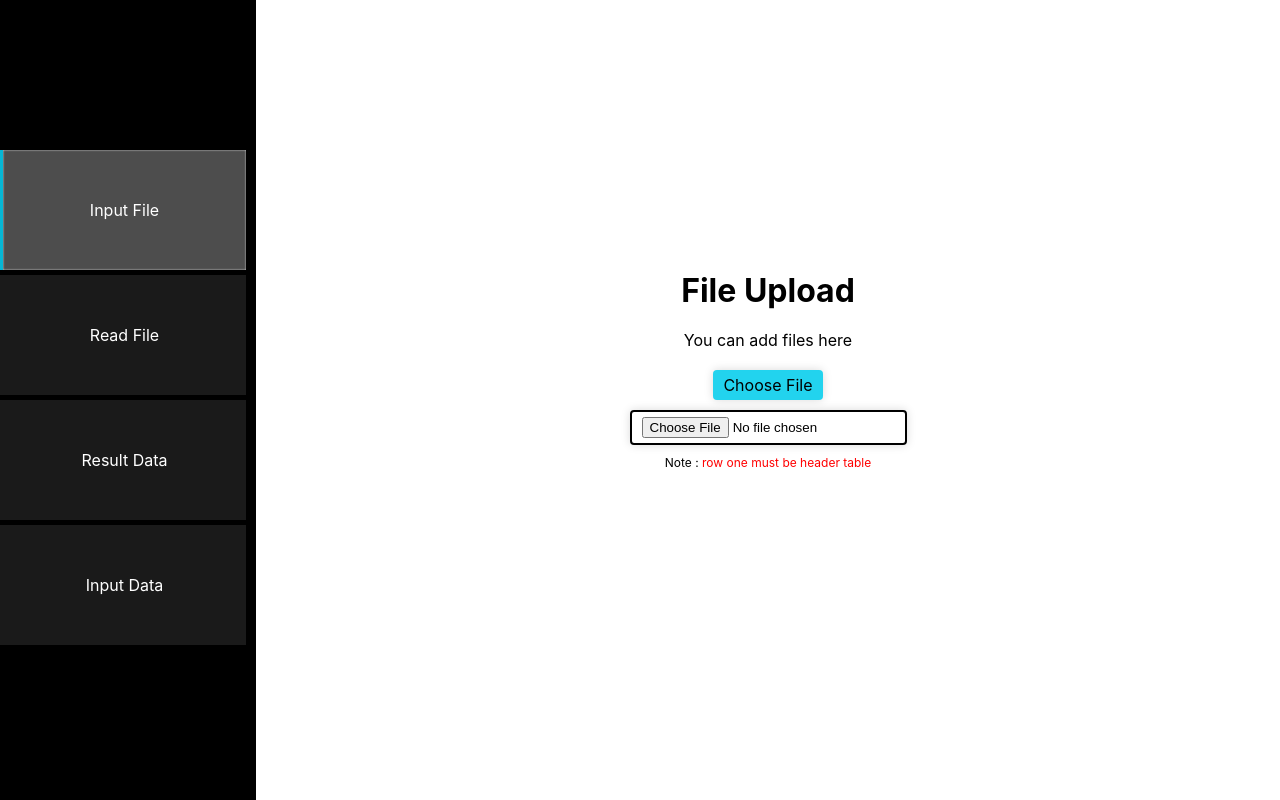
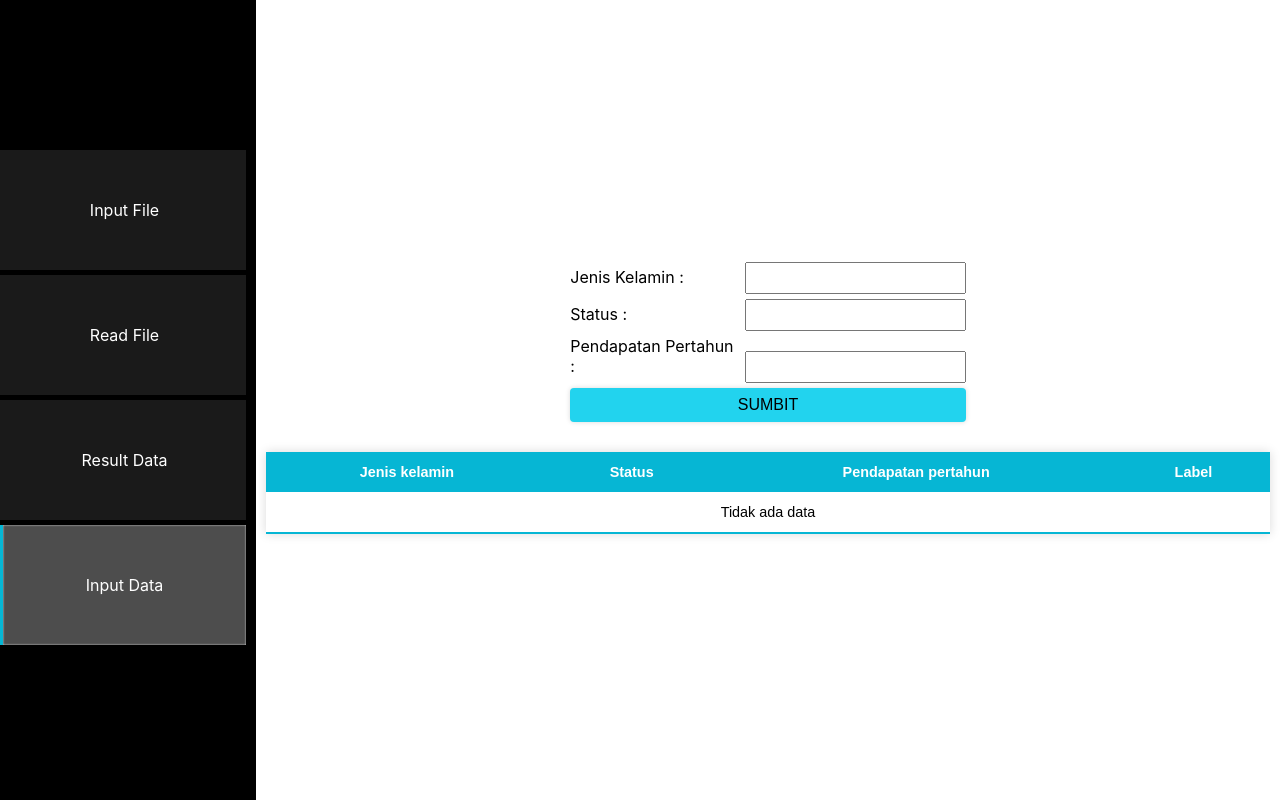
Before and after one commit to agvenmuharisrifqi/showDataML, a Django app: template templates/index.html in a window 1280 px wide. Run offline with Django 4.2, Linux system fonts and the light colour scheme; the template is opened without the code that fills it, so the values that code supplies are empty; parts of the project's set-up code (start-up, migrations or seed data) failed here and were passed over; some libraries are stand-ins or nearby versions.

Commit message:
Update input data

```diff
--- a/static/css/style.css
+++ b/static/css/style.css
@@ -128,38 +128,37 @@ label[for='input_file']:hover{
 }
 
 /* Input Data */
-
-.input-table-wrapper {
-    position: absolute;
-    top: 0;
-    left: 0;
-    width: 100%;
-    background-color: white;
+.input-data-wrapper {
+    display: flex;
+    flex-direction: column;
+    justify-content: center;
+    align-items: center;
+    height: 100vh;
 }
 
-.input-table {
-    display: none;
-    flex-wrap: wrap;
-    justify-content: space-evenly;
-    align-items: flex-end;
-    column-gap: 10px;
-    row-gap: 10px;
-    margin: 20px;
-    transition: all .5s;
+.input-data {
+    display: flex;
+    justify-content: center;
+    align-items: center;
 }
 
-.input-table.active {
-    display: flex;
+.input-data div {
+    margin: 5px 0;
 }
 
-.input-table input {
+.input-data label {
+    display: inline-block;
+    width: 170px;
+}
+
+.input-data input {
     padding: 5px;
     font-size: 1rem;
 }
 
 .btn-add {
     padding: 8px;
-    width: 210px;
+    width: 100%;
     font-size: 1rem;
     cursor: pointer;
     background-color: #22d3ee;
@@ -169,13 +168,6 @@ label[for='input_file']:hover{
 
 .btn-add:hover {
     background-color: #06b6d4;
-}
-
-.btn-overlay {
-    width: 100%;
-    padding: 10px;
-    background-color: rgba(0, 0, 0, .3);
-    transition: all .5s;
 }
 
 .styled-table {
@@ -237,12 +229,3 @@ label[for='input_file']:hover{
     padding: 5px;
     font-size: 1rem;
 }
-
-/* @media (max-width: 760px) {
-    .container {
-        grid-template-columns: 1fr;
-    }
-    .navbar {
-        display: none;
-    }
-} */
--- a/static/js/scripts.js
+++ b/static/js/scripts.js
@@ -14,107 +14,107 @@ $(".nav-item").each(function (index) {
 /**
  * Function for display table input
  */
-$(".btn-overlay").click(function () {
-    var cls = $(".input-table").prop('classList');
-    if (cls.contains("active")) {
-        $(".input-table").removeClass("active");
-        $(this).html("DOWN &oror;");
-    } else {
-        $(".input-table").addClass("active");
-        $(this).html("UP &andand;");
-    }
-});
+// $(".btn-overlay").click(function () {
+//     var cls = $(".input-table").prop('classList');
+//     if (cls.contains("active")) {
+//         $(".input-table").removeClass("active");
+//         $(this).html("DOWN &oror;");
+//     } else {
+//         $(".input-table").addClass("active");
+//         $(this).html("UP &andand;");
+//     }
+// });
 
 /**
  * Function to insert data from input to table
  */
-$(".btn-add").on("click", function () {
-    var jenis_kelamin = $("#input_jk").val();
-    var status = $("#input_status").val();
-    var usia = $("#input_usia").val();
-    var pekerjaan = $("#input_pekerjaan").val();
-    var pendapatan = $("#input_pendapatan").val();
-    var produk = $("#input_produk").val();
-    if (!jenis_kelamin || !status || !usia || !pekerjaan || !pendapatan || !produk) return
-    $("#my_table tbody:last-child").append(
-        `
-        <tr>
-            <td>${jenis_kelamin}</td>
-            <td>${status}</td>
-            <td>${usia}</td>
-            <td>${pekerjaan}</td>
-            <td>${pendapatan}</td>
-            <td>${produk}</td>
-        </tr>
-        `
-    )
-    if ($("#my_table tbody #table_null").length > 0) {
-        $("#my_table tbody #table_null").remove();
-    }
-    nullInput();
-});
+// $(".btn-add").on("click", function () {
+//     var jenis_kelamin = $("#input_jk").val();
+//     var status = $("#input_status").val();
+//     var usia = $("#input_usia").val();
+//     var pekerjaan = $("#input_pekerjaan").val();
+//     var pendapatan = $("#input_pendapatan").val();
+//     var produk = $("#input_produk").val();
+//     if (!jenis_kelamin || !status || !usia || !pekerjaan || !pendapatan || !produk) return
+//     $("#my_table tbody:last-child").append(
+//         `
+//         <tr>
+//             <td>${jenis_kelamin}</td>
+//             <td>${status}</td>
+//             <td>${usia}</td>
+//             <td>${pekerjaan}</td>
+//             <td>${pendapatan}</td>
+//             <td>${produk}</td>
+//         </tr>
+//         `
+//     )
+//     if ($("#my_table tbody #table_null").length > 0) {
+//         $("#my_table tbody #table_null").remove();
+//     }
+//     nullInput();
+// });
 
 /**
  * Function for reset input
  */
-function nullInput() {
-    var jenis_kelamin = $("#input_jk").val(null);
-    var status = $("#input_status").val(null);
-    var usia = $("#input_usia").val(null);
-    var pekerjaan = $("#input_pekerjaan").val(null);
-    var pendapatan = $("#input_pendapatan").val(null);
-    var produk = $("#input_produk").val(null);
-}
+// function nullInput() {
+//     var jenis_kelamin = $("#input_jk").val(null);
+//     var status = $("#input_status").val(null);
+//     var usia = $("#input_usia").val(null);
+//     var pekerjaan = $("#input_pekerjaan").val(null);
+//     var pendapatan = $("#input_pendapatan").val(null);
+//     var produk = $("#input_produk").val(null);
+// }
 
 /**
  * Function for display sheet to table
  */
-$("#input_file").change(function (e) {
-    if ($(this).val().length > 0) {
-        var file = this.files[0]
-        var reader = new FileReader();
-        reader.readAsArrayBuffer(file)
-        reader.onload = function () {
-            var data = new Uint8Array(reader.result);
-            var workbook = XLSX.read(data, {
-                type: 'array'
-            });
-            var first_sheet_name = workbook.SheetNames[0];
-            var worksheet = workbook.Sheets[first_sheet_name];
-            var result = XLSX.utils.sheet_to_json(worksheet, {
-                header: 1
-            });
-            var table_output = '<table class="styled-table">';
-            for (var row = 0; row < result.length; row++) {
-                if (row === 0){
-                    table_output += '<thead>'
-                }else if (row === 1) {
-                    table_output += '<tbody>'
-                }
-                table_output += '<tr>';
-                for (var cell = 0; cell < result[row].length; cell++) {
-                    if (row == 0) {
-                        if (result[row][cell]) {
-                            table_output += '<th>' + result[row][cell] + '</th>';
-                        }
-                    } else {
-                        if (result[row][cell] !== "") {
-                            table_output += '<td>' + result[row][cell] + '</td>';
-                        }
-                    }
-                }
-                table_output += '</tr>';
-                if (row === 0){
-                    table_output += '</thead>'
-                }else if (row === 1) {
-                    table_output += '</tbody>'
-                }
-            }
-            table_output += '</table>';
-            $("#excel_data").html(table_output);
-        }
-        $(".no-file").css('display', 'none');
-    } else {
-        $(".no-file").css('display', 'block');
-    }
-});
+// $("#input_file").change(function (e) {
+//     if ($(this).val().length > 0) {
+//         var file = this.files[0]
+//         var reader = new FileReader();
+//         reader.readAsArrayBuffer(file)
+//         reader.onload = function () {
+//             var data = new Uint8Array(reader.result);
+//             var workbook = XLSX.read(data, {
+//                 type: 'array'
+//             });
+//             var first_sheet_name = workbook.SheetNames[0];
+//             var worksheet = workbook.Sheets[first_sheet_name];
+//             var result = XLSX.utils.sheet_to_json(worksheet, {
+//                 header: 1
+//             });
+//             var table_output = '<table class="styled-table">';
+//             for (var row = 0; row < result.length; row++) {
+//                 if (row === 0){
+//                     table_output += '<thead>'
+//                 }else if (row === 1) {
+//                     table_output += '<tbody>'
+//                 }
+//                 table_output += '<tr>';
+//                 for (var cell = 0; cell < result[row].length; cell++) {
+//                     if (row == 0) {
+//                         if (result[row][cell]) {
+//                             table_output += '<th>' + result[row][cell] + '</th>';
+//                         }
+//                     } else {
+//                         if (result[row][cell] !== "") {
+//                             table_output += '<td>' + result[row][cell] + '</td>';
+//                         }
+//                     }
+//                 }
+//                 table_output += '</tr>';
+//                 if (row === 0){
+//                     table_output += '</thead>'
+//                 }else if (row === 1) {
+//                     table_output += '</tbody>'
+//                 }
+//             }
+//             table_output += '</table>';
+//             $("#excel_data").html(table_output);
+//         }
+//         $(".no-file").css('display', 'none');
+//     } else {
+//         $(".no-file").css('display', 'block');
+//     }
+// });
--- a/templates/index.html
+++ b/templates/index.html
@@ -14,15 +14,15 @@
     <main class="container">
         <nav class="navbar">
             <ul class="nav-wrapper">
-                <li class="nav-item active">Input File</li>
+                <li class="nav-item">Input File</li>
                 <li class="nav-item">Read File</li>
                 <li class="nav-item">Result Data</li>
-                <li class="nav-item">Input Data</li>
+                <li class="nav-item active">Input Data</li>
             </ul>
         </nav>
         <div class="content">
             <!-- Start file upload -->
-            <section class="section active">
+            <section class="section">
                 <div class="section-input-file">
                     <h2 style="font-size: 32px; margin-bottom: 20px;">File Upload</h2>
                     <p style="margin-bottom: 20px;">You can add files here</p>
@@ -107,38 +107,25 @@
             <!-- End result data -->
 
             <!-- Start input data -->
-            <section class="section">
-                <div class="input-data">
-                    <!-- Input Table -->
-                    <div class="input-table-wrapper">
-                        <div class="input-table">
-                            <div class="input-wrapper">
-                                <label for="input_jk">Jenis Kelamin</label>
-                                <input type="text" id="input_jk" name="input_jk">
+            <section class="section active">
+                <div class="input-data-wrapper">
+                    <div class="input-data">
+                        <form method="POST">
+                            {% csrf_token %}
+                            <div>
+                                <label for="jenis_kelamin">Jenis Kelamin : </label>
+                                <input type="text" name="jenis_kelamin" id="jenis_kelamin">
                             </div>
-                            <div class="input-wrapper">
-                                <label for="input_status">Status</label>
-                                <input type="text" id="input_status" name="input_status">
+                            <div>
+                                <label for="status">Status : </label>
+                                <input type="text" name="status" id="status">
                             </div>
-                            <div class="input-wrapper">
-                                <label for="input_usia">Usia</label>
-                                <input type="text" id="input_usia" name="input_usia">
+                            <div>
+                                <label for="pendapatan_pertahun">Pendapatan Pertahun : </label>
+                                <input type="text" name="pendapatan_pertahun" id="pendapatan_pertahun">
                             </div>
-                            <div class="input-wrapper">
-                                <label for="input_pekerjaan">Pekerjaan</label>
-                                <input type="text" id="input_pekerjaan" name="input_pekerjaan">
-                            </div>
-                            <div class="input-wrapper">
-                                <label for="input_pendapatan">Pendapatan pertahun</label>
-                                <input type="text" id="input_pendapatan" name="input_pendapatan">
-                            </div>
-                            <div class="input-wrapper">
-                                <label for="input_produk">Produk</label>
-                                <input type="text" id="input_produk" name="input_produk">
-                            </div>
-                            <button type="button" class="btn-add">Add Data</button>
-                        </div>
-                        <button class="btn-overlay">DOWN &oror;</button>
+                            <button class="btn-add">SUMBIT</button>
+                        </form>
                     </div>
                     <!-- Table -->
                     <table id="my_table" class="styled-table">
@@ -146,18 +133,27 @@
                             <tr>
                                 <th>Jenis kelamin</th>
                                 <th>Status</th>
-                                <th>Usia</th>
-                                <th>Pekerjaan</th>
                                 <th>Pendapatan pertahun</th>
-                                <th>Produk</th>
+                                <th>Label</th>
                             </tr>
                         </thead>
                         <tbody>
+                            {% if have_data %}
+                            {% for row in data_predik %}
                             <tr id="table_null">
-                                <td colspan="6">
+                                <td>{{ row.jenis_kelamin }}</td>
+                                <td>{{ row.status }}</td>
+                                <td>{{ row.pendapatan_pertahun }}</td>
+                                <td>{{ row.label }}</td>
+                            </tr>
+                            {% endfor %}
+                            {% else %}
+                            <tr id="table_null">
+                                <td colspan="4">
                                     Tidak ada data
                                 </td>
                             </tr>
+                            {% endif %}
                         </tbody>
                     </table>
                 </div>
```
Also changed, not shown: showData/views.py (+23 -14 lines).
